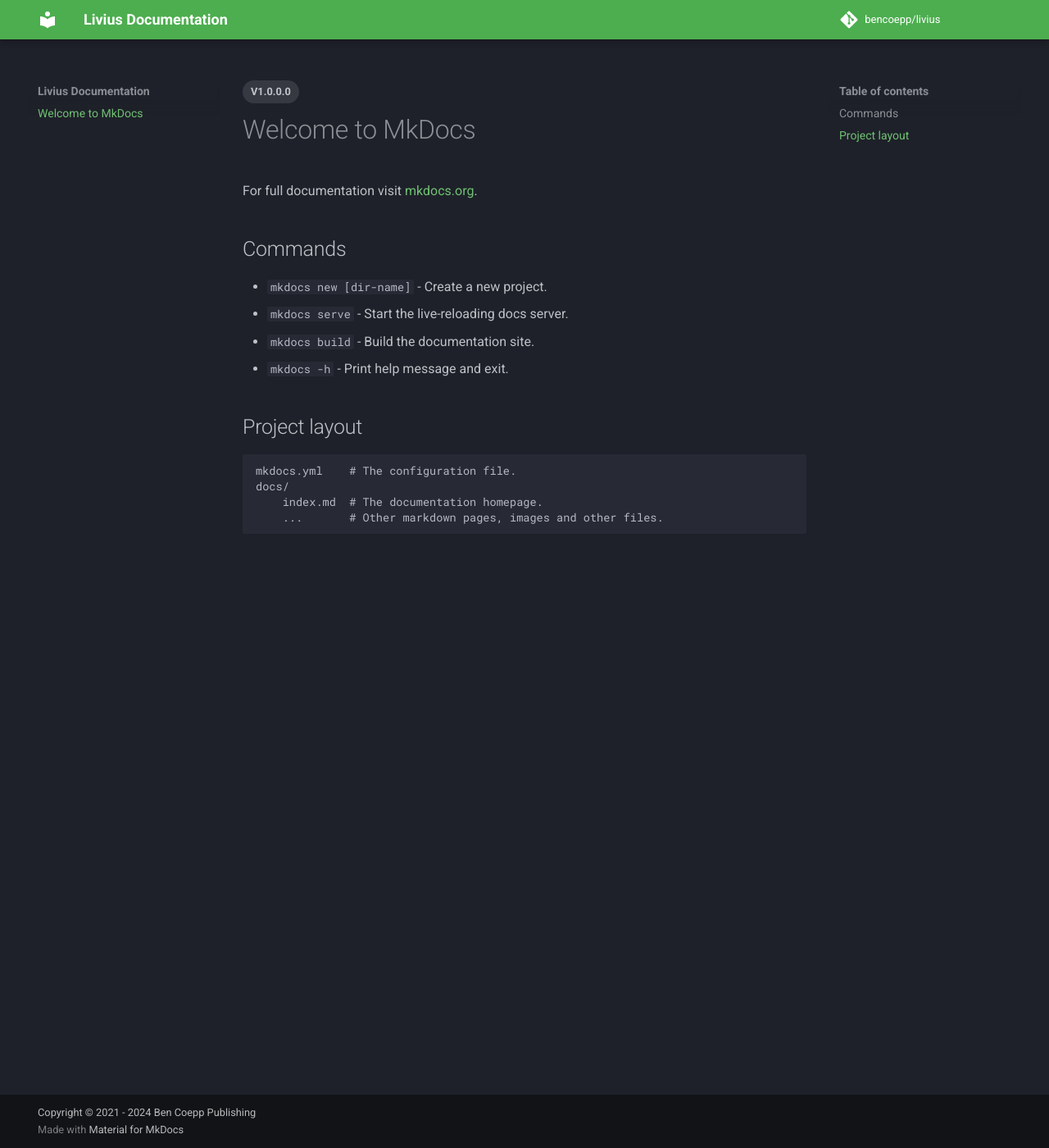
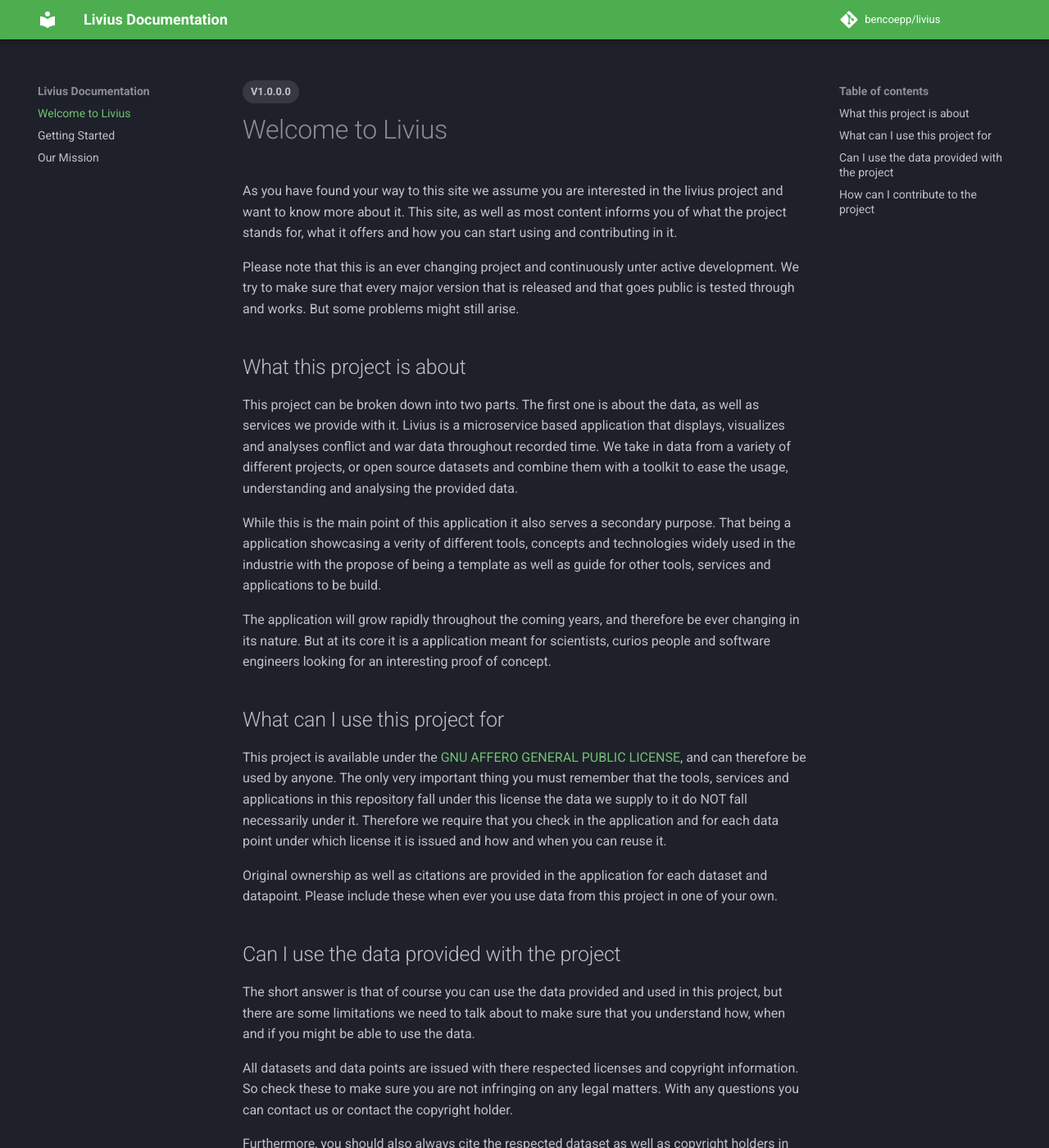
Before and after one commit to bencoepp/livius, an MkDocs documentation site: the page built from docs/index.md, in a window 1280 px wide and 1400 px high. Shown: the whole window at 82% size. Built offline with MkDocs 1.6.1 and Material for MkDocs 9.7.7, drawn with Linux system fonts in a browser that asks for light colours; comment, search, counter and statistics services are not loaded; some of the changed text lies outside the part shown.

Commit message:
Update project documentation, add new content and files
This commit updates the 'index.md' to replace the default MkDocs content with detailed information about the Livius project: its purpose, usage, data, licensing and contribution guidelines. It also includes the additions of two new files: 'mission.md' and 'getting-started.md', outlining the project's mission and how users can get started with it.

```diff
--- a/docs/index.md
+++ b/docs/index.md
@@ -2,20 +2,55 @@
 tags:
   - V1.0.0.0
 ---
-# Welcome to MkDocs
+# Welcome to Livius
 
-For full documentation visit [mkdocs.org](https://www.mkdocs.org).
+As you have found your way to this site we assume you are interested in the livius project and want to know more about it.
+This site, as well as most content informs you of what the project stands for, what it offers and how you can start using
+and contributing in it.
 
-## Commands
+Please note that this is an ever changing project and continuously unter active development. We try to make sure that
+every major version that is released and that goes public is tested through and works. But some problems might still arise.
 
-* `mkdocs new [dir-name]` - Create a new project.
-* `mkdocs serve` - Start the live-reloading docs server.
-* `mkdocs build` - Build the documentation site.
-* `mkdocs -h` - Print help message and exit.
+## What this project is about
 
-## Project layout
+This project can be broken down into two parts. The first one is about the data, as well as services we provide with it.
+Livius is a microservice based application that displays, visualizes and analyses conflict and war data throughout
+recorded time. We take in data from a variety of different projects, or open source datasets and combine them with a toolkit
+to ease the usage, understanding and analysing the provided data.
 
-    mkdocs.yml    # The configuration file.
-    docs/
-        index.md  # The documentation homepage.
-        ...       # Other markdown pages, images and other files.
+While this is the main point of this application it also serves a secondary purpose. That being a application showcasing
+a verity of different tools, concepts and technologies widely used in the industrie with the propose of being a template
+as well as guide for other tools, services and applications to be build.
+
+The application will grow rapidly throughout the coming years, and therefore be ever changing in its nature. But at its
+core it is a application meant for scientists, curios people and software engineers looking for an interesting proof of
+concept.
+
+## What can I use this project for
+
+This project is available under the [GNU AFFERO GENERAL PUBLIC LICENSE](https://github.com/bencoepp/livius?tab=AGPL-3.0-1-ov-file),
+and can therefore be used by anyone. The only very important thing you must remember that the tools, services and
+applications in this repository fall under this license the data we supply to it do NOT fall necessarily under it. Therefore
+we require that you check in the application and for each data point under which license it is issued and how and when
+you can reuse it.
+
+Original ownership as well as citations are provided in the application for each dataset and datapoint. Please include
+these when ever you use data from this project in one of your own.
+
+## Can I use the data provided with the project
+
+The short answer is that of course you can use the data provided and used in this project, but there are some limitations
+we need to talk about to make sure that you understand how, when and if you might be able to use the data.
+
+All datasets and data points are issued with there respected licenses and copyright information. So check these to make
+sure you are not infringing on any legal matters. With any questions you can contact us or contact the copyright
+holder.
+
+Furthermore, you should also always cite the respected dataset as well as copyright holders in your projects.
+
+## How can I contribute to the project
+
+If you find this project interesting and you wish to contribute to it you of course can do that. For all code and documentation
+contributions please visit [GitHub](https://github.com/bencoepp/livius) for further information. If you want to contribute
+data and or wish to become a moderator you can register with the livius service and become part of our team to handle the flow
+and validity of data in our system.
```
Also changed, not shown: docs/getting-started.md (added, +9 -0 lines), docs/mission.md (added, +7 -0 lines).
